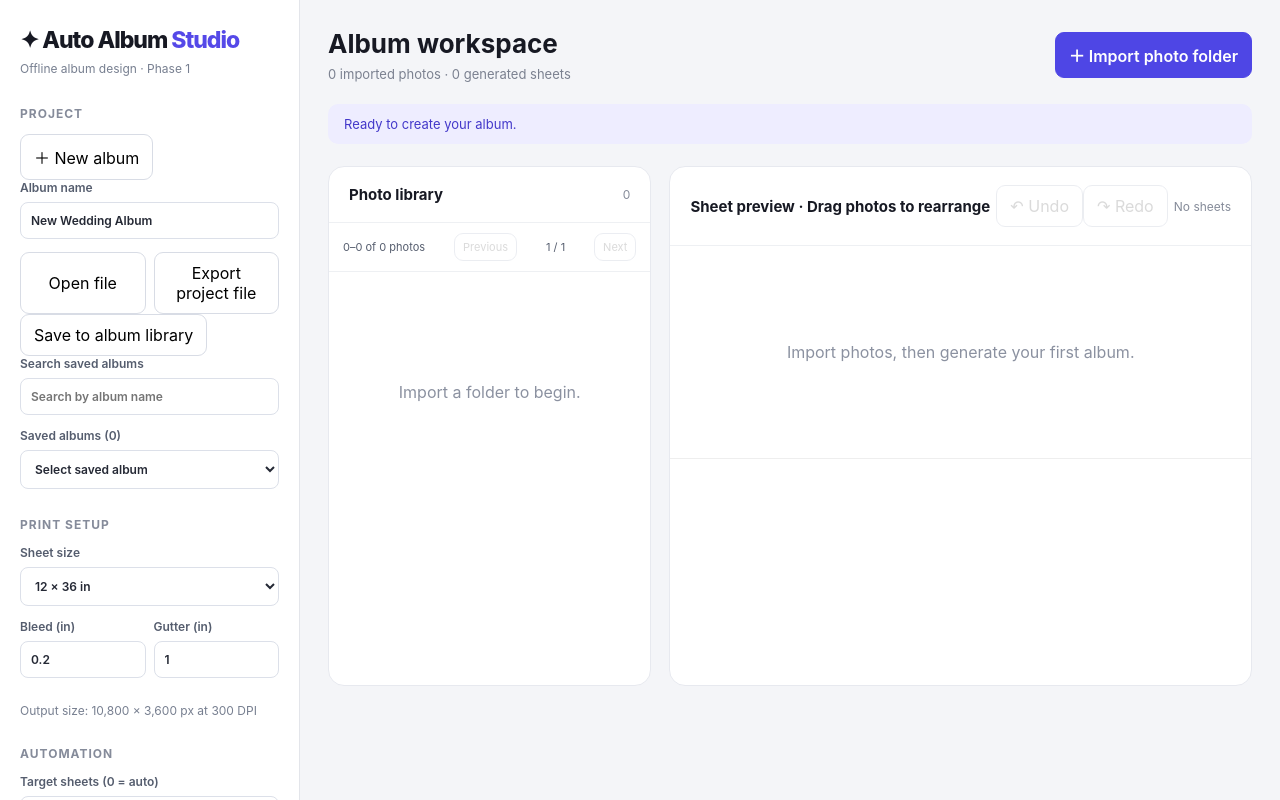
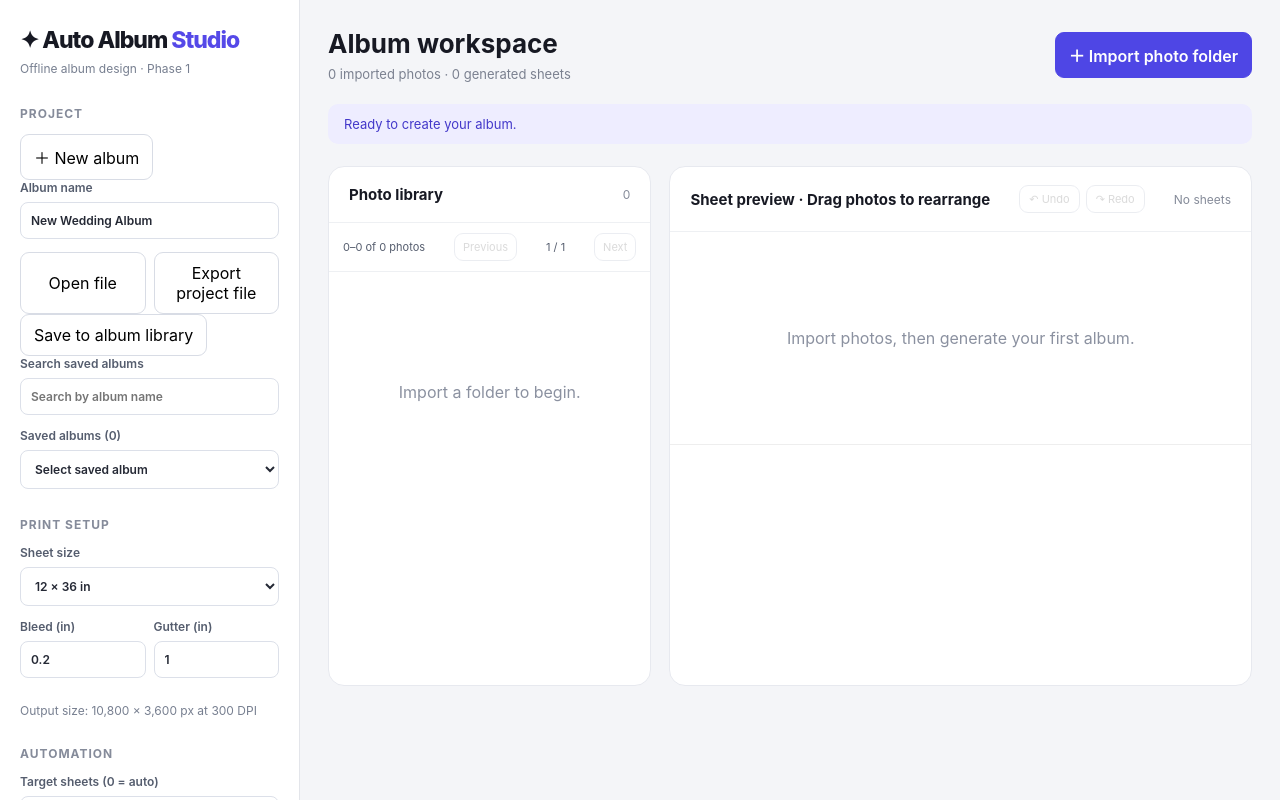
Before and after one commit to delisha8-code/Auto-Album-Studio, a React (Vite) app: page / in a window 1280 px wide. Shown: the top 800 px of the page. Built offline with nearby package versions, Linux system fonts and the light colour scheme.

Commit message:
style: compact undo redo toolbar in sheet editor

```diff
--- a/src/style.css
+++ b/src/style.css
@@ -3,3 +3,5 @@
 .photo-pagination{display:flex;align-items:center;justify-content:space-between;gap:6px;padding:10px 14px;font-size:11px;color:#555d6e;border-bottom:1px solid #eef0f3}.photo-pagination button{padding:6px 8px;font-size:11px}.photo img{content-visibility:auto}
 
 .photo[draggable=true]{cursor:grab}.slot[draggable=true]{cursor:grab}.slot[draggable=true]:hover{outline:2px solid #5549e8;outline-offset:-2px}.photo:active,.slot:active{cursor:grabbing}
+
+.editor-history{display:flex;gap:6px}.editor-history button{padding:6px 9px;font-size:11px}
```
